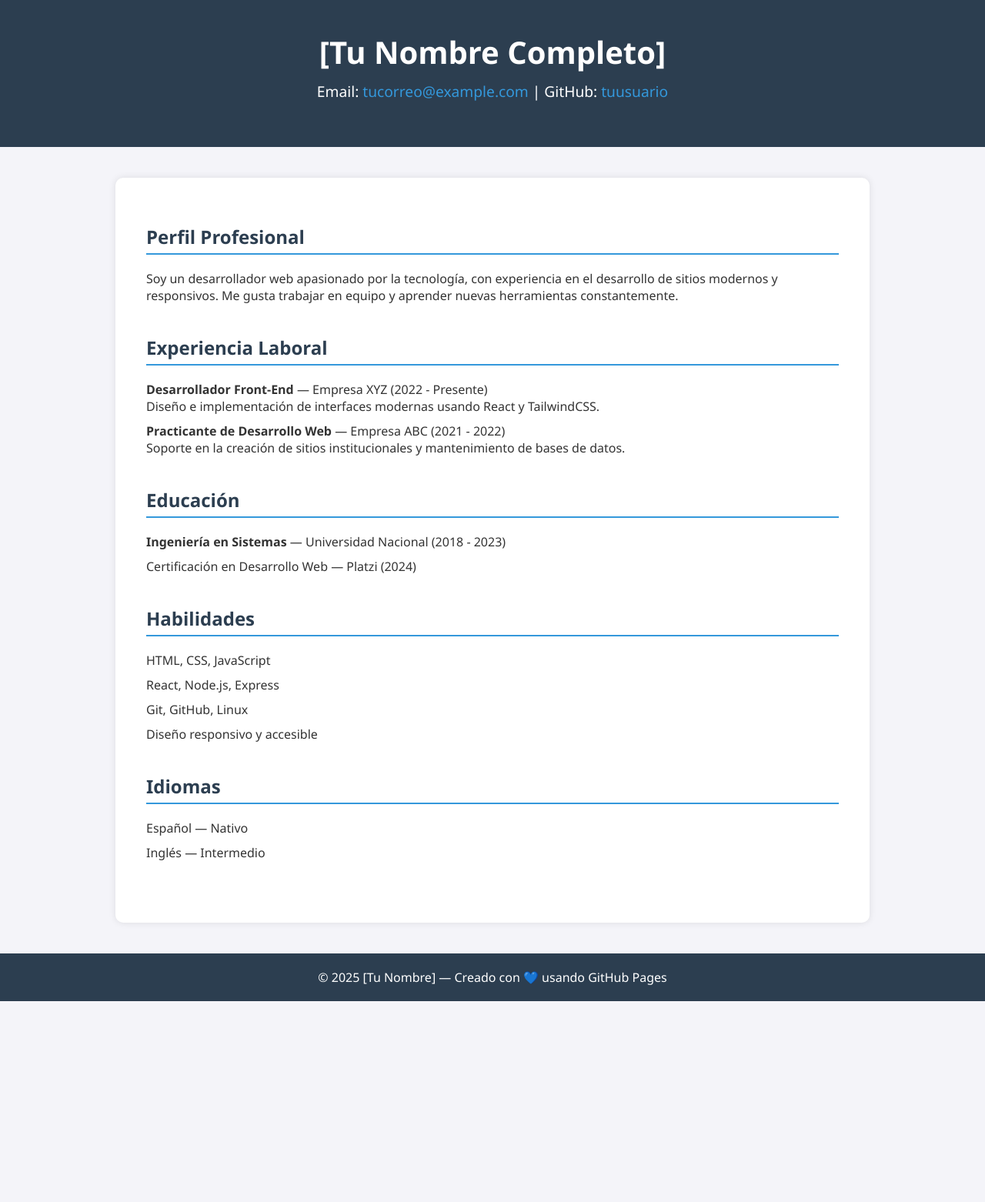
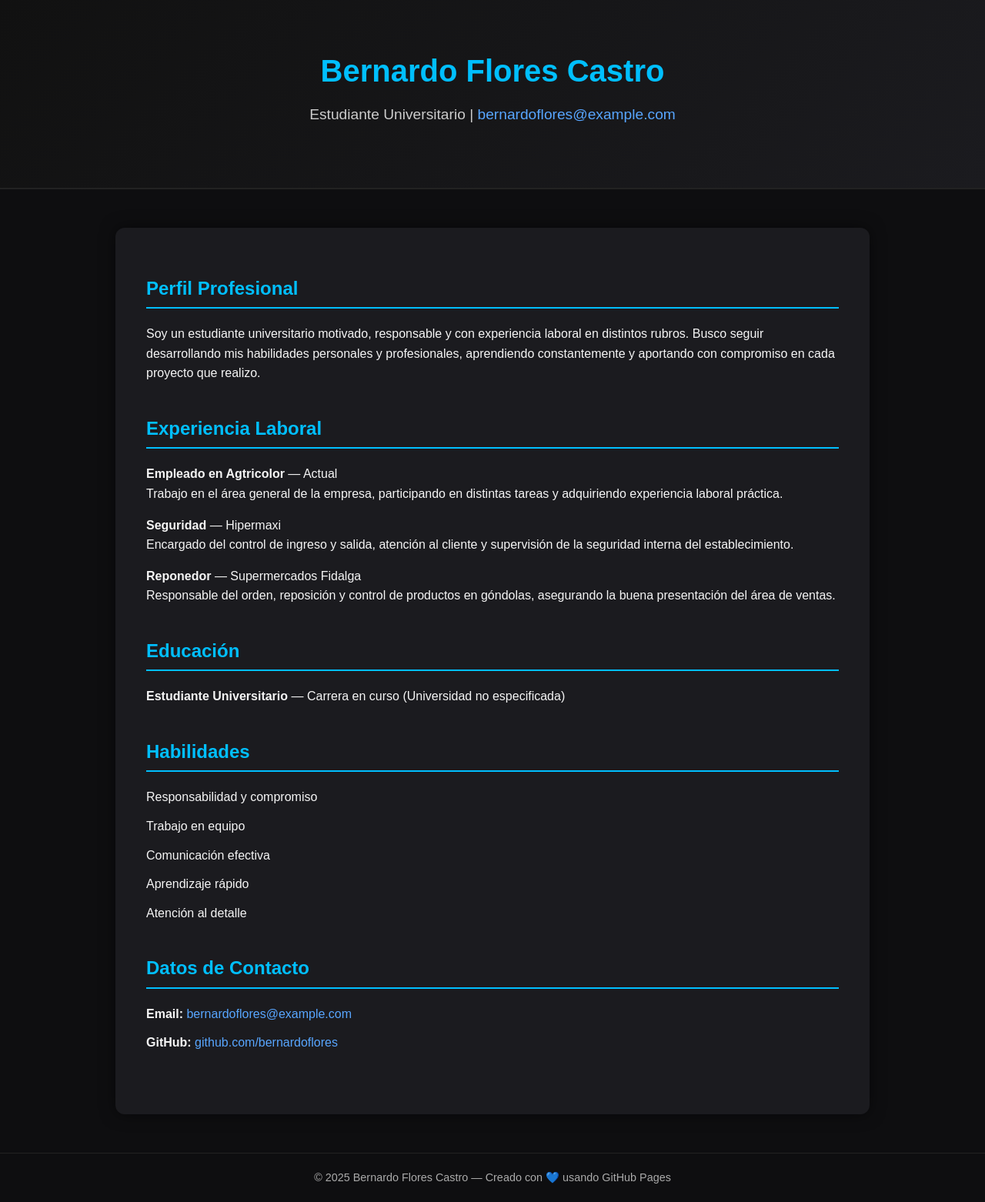
Before and after one commit to Bernafc/bernafc.github.io, a plain HTML site: page index.html in a window 1280 px wide. Shown: the whole page at 77% size. Before the commit the page ends 1301 px from the top, so only its background shows below. Drawn offline with Linux system fonts and the light colour scheme.

Commit message:
actualizar curriculum

```diff
--- a/index.html
+++ b/index.html
@@ -1,42 +1,54 @@
 <!DOCTYPE html>
 <html lang="es">
 <head>
-  <meta charset="UTF-8">
-  <meta name="viewport" content="width=device-width, initial-scale=1.0">
-  <title>Currículum de [Tu Nombre]</title>
+  <meta charset="UTF-8" />
+  <meta name="viewport" content="width=device-width, initial-scale=1.0" />
+  <title>Currículum - Bernardo Flores Castro</title>
   <style>
-    /* ====== ESTILOS GENERALES ====== */
+    /* ======= ESTILOS GENERALES ======= */
     body {
-      font-family: 'Segoe UI', Tahoma, Geneva, Verdana, sans-serif;
       margin: 0;
-      background-color: #f4f4f9;
-      color: #333;
+      font-family: "Poppins", Arial, sans-serif;
+      background-color: #0e0e10;
+      color: #f5f5f5;
+      line-height: 1.6;
+    }
+
+    a {
+      color: #58a6ff;
+      text-decoration: none;
+    }
+
+    a:hover {
+      text-decoration: underline;
     }
 
     header {
-      background-color: #2c3e50;
-      color: white;
-      padding: 40px 20px;
+      background: linear-gradient(135deg, #111111, #1b1b1f);
       text-align: center;
+      padding: 60px 20px;
+      border-bottom: 2px solid #222;
     }
 
     header h1 {
       margin: 0;
       font-size: 2.5em;
+      color: #00bfff;
     }
 
     header p {
+      font-size: 1.2em;
+      color: #ccc;
       margin-top: 10px;
-      font-size: 1.2em;
     }
 
     main {
       max-width: 900px;
-      margin: 40px auto;
-      background: white;
+      margin: 50px auto;
+      background: #1b1b1f;
+      border-radius: 12px;
       padding: 40px;
-      border-radius: 10px;
-      box-shadow: 0 0 10px rgba(0,0,0,0.1);
+      box-shadow: 0 0 20px rgba(0,0,0,0.5);
     }
 
     section {
@@ -44,37 +56,34 @@
     }
 
     h2 {
-      border-bottom: 2px solid #3498db;
+      color: #00bfff;
+      border-bottom: 2px solid #00bfff;
       padding-bottom: 5px;
-      color: #2c3e50;
+      margin-bottom: 20px;
     }
 
     ul {
-      list-style-type: none;
+      list-style: none;
       padding: 0;
     }
 
     li {
-      margin-bottom: 10px;
+      margin-bottom: 12px;
+    }
+
+    .job {
+      margin-bottom: 15px;
     }
 
     footer {
       text-align: center;
       padding: 20px;
-      background-color: #2c3e50;
-      color: white;
+      color: #aaa;
+      font-size: 0.9em;
+      border-top: 1px solid #222;
     }
 
-    a {
-      color: #3498db;
-      text-decoration: none;
-    }
-
-    a:hover {
-      text-decoration: underline;
-    }
-
-    /* ====== RESPONSIVE ====== */
+    /* ======= RESPONSIVO ======= */
     @media (max-width: 600px) {
       main {
         margin: 20px;
@@ -88,61 +97,68 @@
   </style>
 </head>
 <body>
-
   <header>
-    <h1>[Tu Nombre Completo]</h1>
-    <p>Email: <a href="mailto:tucorreo@example.com">tucorreo@example.com</a> |
-       GitHub: <a href="https://github.com/tuusuario">tuusuario</a></p>
+    <h1>Bernardo Flores Castro</h1>
+    <p>Estudiante Universitario | <a href="mailto:bernardoflores@example.com">bernardoflores@example.com</a></p>
   </header>
 
   <main>
     <section>
       <h2>Perfil Profesional</h2>
-      <p>Soy un desarrollador web apasionado por la tecnología, con experiencia en el desarrollo de sitios modernos y responsivos. Me gusta trabajar en equipo y aprender nuevas herramientas constantemente.</p>
+      <p>
+        Soy un estudiante universitario motivado, responsable y con experiencia laboral en distintos rubros.
+        Busco seguir desarrollando mis habilidades personales y profesionales, aprendiendo constantemente y
+        aportando con compromiso en cada proyecto que realizo.
+      </p>
     </section>
 
     <section>
       <h2>Experiencia Laboral</h2>
-      <ul>
-        <li><strong>Desarrollador Front-End</strong> — Empresa XYZ (2022 - Presente)
-          <br>Diseño e implementación de interfaces modernas usando React y TailwindCSS.
-        </li>
-        <li><strong>Practicante de Desarrollo Web</strong> — Empresa ABC (2021 - 2022)
-          <br>Soporte en la creación de sitios institucionales y mantenimiento de bases de datos.
-        </li>
-      </ul>
+      <div class="job">
+        <strong>Empleado en Agtricolor</strong> — Actual<br>
+        Trabajo en el área general de la empresa, participando en distintas tareas y adquiriendo experiencia laboral práctica.
+      </div>
+
+      <div class="job">
+        <strong>Seguridad</strong> — Hipermaxi<br>
+        Encargado del control de ingreso y salida, atención al cliente y supervisión de la seguridad interna del establecimiento.
+      </div>
+
+      <div class="job">
+        <strong>Reponedor</strong> — Supermercados Fidalga<br>
+        Responsable del orden, reposición y control de productos en góndolas, asegurando la buena presentación del área de ventas.
+      </div>
     </section>
 
     <section>
       <h2>Educación</h2>
       <ul>
-        <li><strong>Ingeniería en Sistemas</strong> — Universidad Nacional (2018 - 2023)</li>
-        <li>Certificación en Desarrollo Web — Platzi (2024)</li>
+        <li><strong>Estudiante Universitario</strong> — Carrera en curso (Universidad no especificada)</li>
       </ul>
     </section>
 
     <section>
       <h2>Habilidades</h2>
       <ul>
-        <li>HTML, CSS, JavaScript</li>
-        <li>React, Node.js, Express</li>
-        <li>Git, GitHub, Linux</li>
-        <li>Diseño responsivo y accesible</li>
+        <li>Responsabilidad y compromiso</li>
+        <li>Trabajo en equipo</li>
+        <li>Comunicación efectiva</li>
+        <li>Aprendizaje rápido</li>
+        <li>Atención al detalle</li>
       </ul>
     </section>
 
     <section>
-      <h2>Idiomas</h2>
+      <h2>Datos de Contacto</h2>
       <ul>
-        <li>Español — Nativo</li>
-        <li>Inglés — Intermedio</li>
+        <li><strong>Email:</strong> <a href="mailto:bernardoflores@example.com">bernardoflores@example.com</a></li>
+        <li><strong>GitHub:</strong> <a href="https://github.com/bernardoflores">github.com/bernardoflores</a></li>
       </ul>
     </section>
   </main>
 
   <footer>
-    © 2025 [Tu Nombre] — Creado con 💙 usando GitHub Pages
+    © 2025 Bernardo Flores Castro — Creado con 💙 usando GitHub Pages
   </footer>
-
 </body>
 </html>
```
